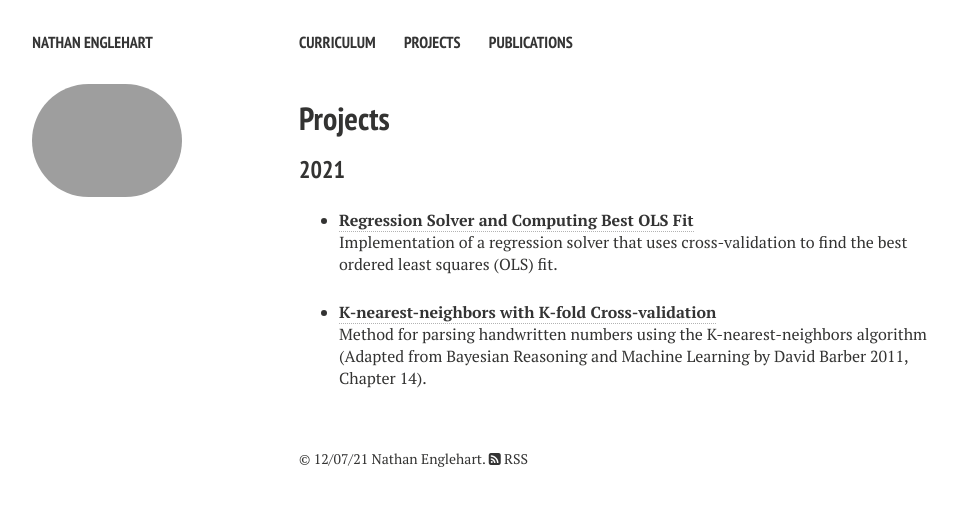
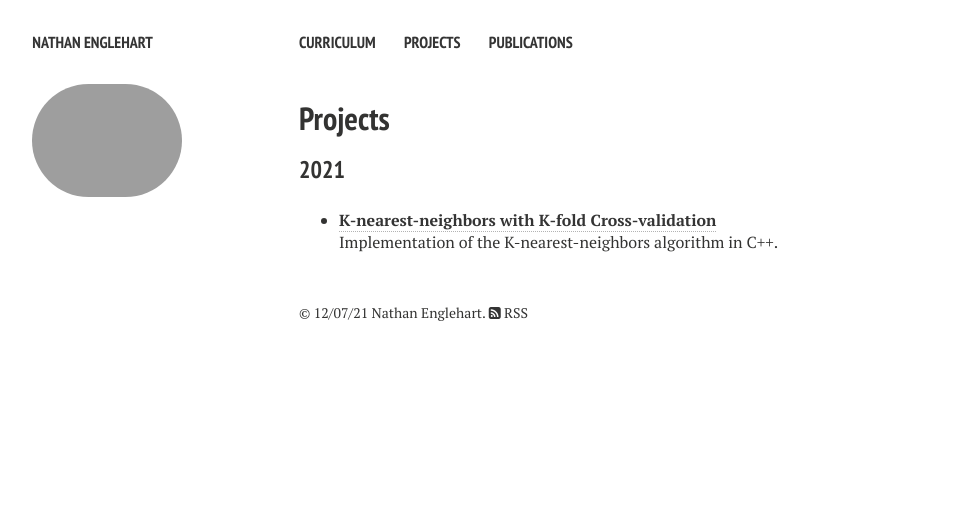
Before and after one commit to nathanenglehart/nathanenglehart.github.io, a Jekyll site: the page built from projects.md, in a window 1280 px wide. Shown: the top 506 px of the page, without its empty margins (21-979 px from the left). Built offline with Jekyll 4.4.1, drawn with Linux system fonts in a browser that asks for light colours; nearby versions of some CDN libraries.

Commit message:
Update projects.md

```diff
--- a/projects.md
+++ b/projects.md
@@ -9,8 +9,8 @@
 
 ### 2021
 
-* [**Regression Solver and Computing Best OLS Fit**](https://nathanenglehart.github.io/projects/regression)<br>
-Implementation of a regression solver that uses cross-validation to find the best ordered least squares (OLS) fit.
+[//]: # (* [**Regression Solver and Computing Best OLS Fit**](https://nathanenglehart.github.io/projects/regression)<br>)
+[//]: # (Implementation of a regression solver that uses cross-validation to find the best ordered least squares (OLS) fit.)
 
-* [**K-nearest-neighbors with K-fold Cross-validation**](https://nathanenglehart.github.io/projects/knn)<br>
-Method for parsing handwritten numbers using the K-nearest-neighbors algorithm (Adapted from Bayesian Reasoning and Machine Learning by David Barber 2011, Chapter 14).
+* [**K-nearest-neighbors with K-fold Cross-validation**](https://github.com/nathanenglehart/knn-cpp-241)<br>
+Implementation of the K-nearest-neighbors algorithm in C++.
```
